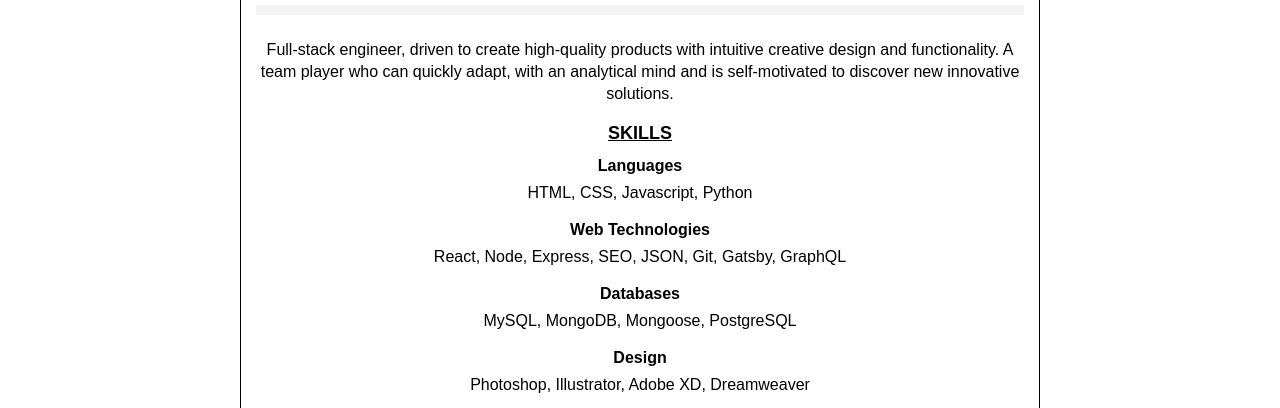
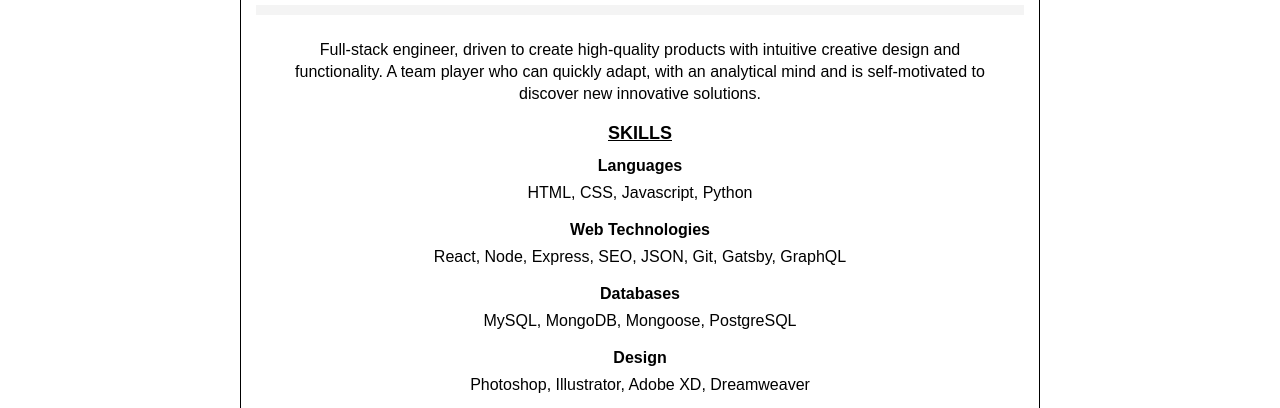
Before and after one commit to jmripper/Gatsby-Portfolio, a Gatsby site: page /resume in a window 1280 px wide. Shown: the part 340-748 px from the top of the page. Built offline with nearby package versions, Linux system fonts and the light colour scheme; Gatsby itself is replaced by a stand-in of ours.

Commit message:
added in new inner container div

```diff
--- a/src/components/Resume/Resume.js
+++ b/src/components/Resume/Resume.js
@@ -65,7 +65,8 @@
   font-weight: 300;
   color: #000000;
   padding: 1em 0;
-  margin: 0;
+  max-width: 700px;
+  margin: 0 auto;
 `
 const Experience = styled.div`
   display: flex;
@@ -83,6 +84,12 @@
     padding: 0;
   }
 `
+
+const InnerContainer = styled.div`
+  display: flex;
+  flex-flow: column;
+`
+
 const Title = styled.p`
   font-weight: 400;
   margin: 0;
@@ -245,6 +252,7 @@
           quickly adapt, with an analytical mind and is self-motivated to
           discover new innovative solutions.
         </Bio>
+        <InnerContainer>
         <Skills>
           <h4>SKILLS</h4>
           <SkillsList>
@@ -339,6 +347,7 @@
             </li>
           </ExperienceList>
         </Experience>
+        </InnerContainer>
         <Education>
           <h4>EDUCATION</h4>
           <p>Software Engineering Immersive</p>
```
